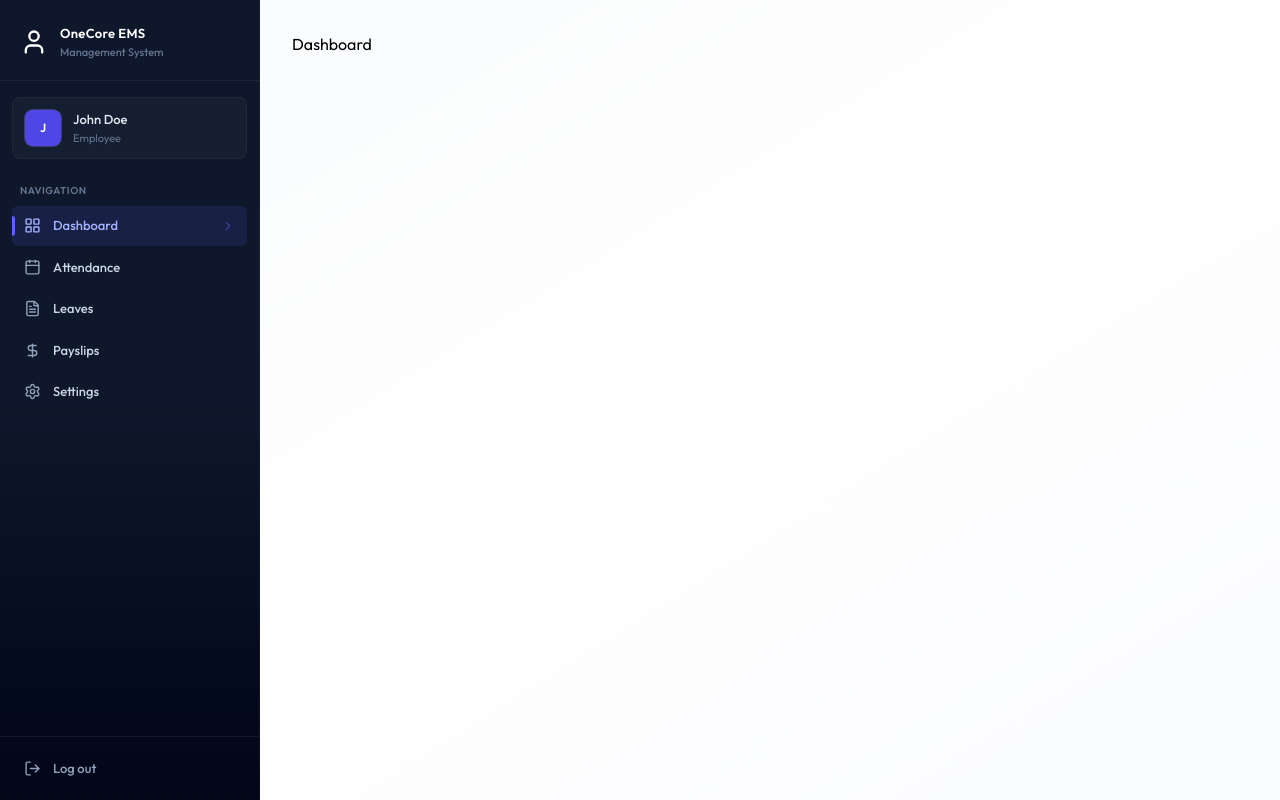
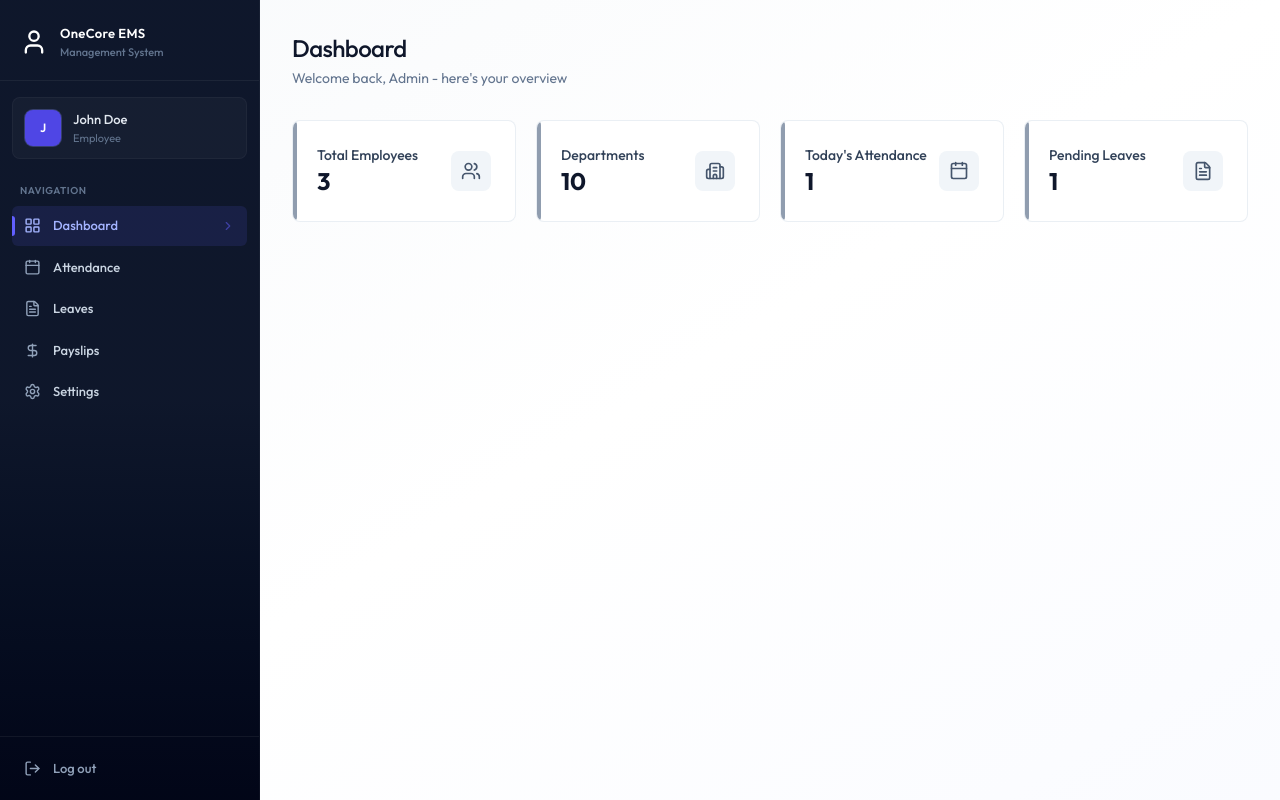
Before and after one commit to hiteshmahajan434/EMS, a React (Vite) app in the folder frontend/: page /dashboard in a window 1280 px wide. Built offline with nearby package versions, Linux system fonts and the light colour scheme; the HTML template or start-up script is replaced by a standard one.

Commit message:
Added Dashboard UI

```diff
--- /dev/null
+++ b/frontend/src/components/AdminDashboard.jsx
@@ -0,0 +1,69 @@
+import { Building2Icon, CalendarIcon, FileTextIcon, UsersIcon } from 'lucide-react'
+import React from 'react'
+
+const AdminDashboard = ({data}) => {
+    const stats = [
+        {
+            icon: UsersIcon,
+            value: data.totalEmployees,
+            label: "Total Employees",
+            description: "Active workforce"
+        },
+        {
+            icon: Building2Icon,
+            value: data.totalDepartments,
+            label: "Departments",
+            description: "Organization units"
+        },
+        {
+            icon: CalendarIcon,
+            value: data.todayAttendance,
+            label: "Today's Attendance",
+            description: "Checked in today"
+        },
+        {
+            icon: FileTextIcon,
+            value: data.pendingLeaves,
+            label: "Pending Leaves",
+            description: "Awaiting approval"
+        },
+    ]
+
+    return (
+        <div className='animate-fade-in'>
+            <div className='page-header'>
+                <h1 className='page-title'>
+                    Dashboard
+                </h1>
+                <p className='page-subtitle'>
+                    Welcome back, Admin - here's your overview
+                </p>
+            </div>
+
+            <div className='grid grid-cols-1 sm:grid-cols-2 lg:grid-cols-4 gap-4 sm:gap-5 mb-8'>
+                {stats.map((s) => (
+                    <div
+                        key={s.label}
+                        className="card card-hover p-5 sm:p-6 relative overflow-hidden group flex items-center justify-between"
+                    >
+                        <div>
+                            <div className='absolute left-0 top-0 bottom-0 w-1 rounded-r-full bg-slate-500/70 group-hover:bg-indigo-500/7' />
+                            <p className='text-sm font-medium text-slate-700'>
+                                {s.label}
+                            </p>
+                            <p className='text-2xl font-bold text-slate-900'>
+                                {s.value}
+                            </p>
+                            {/* <p className="text-xs text-slate-500 mt-1">
+                                {card.subtitle}
+                            </p> */}
+                        </div>
+                        <s.icon className='size-10 p-2.5 rounded-lg bg-slate-100  text-slate-600 group-hover:bg-indigo-50  group-hover:text-indigo-600 transition-colors duration-200'/>
+                    </div>
+                ))}
+            </div>
+        </div>
+    )
+}
+
+export default AdminDashboard
--- /dev/null
+++ b/frontend/src/components/EmployeeDashboard.jsx
@@ -0,0 +1,80 @@
+import { ArrowRightIcon, CalendarIcon, DollarSignIcon, FileTextIcon } from 'lucide-react';
+import React from 'react'
+import {Link} from 'react-router-dom'
+
+const EmployeeDashboard = ({data}) => {
+    const emp = data.employee;
+
+    const cards = [
+        {
+            icon: CalendarIcon,
+            value: data.currentMonthAttendance,
+            title: "Days Present",
+            subtitle: "This month"
+        },
+        {
+            icon: FileTextIcon,
+            value: data.pendingLeaves,
+            title: "Pending Leaves",
+            subtitle: "Awaiting approval"
+        },
+        {
+            icon: DollarSignIcon,
+            value: data.latestPayslip ? `$${data.latestPayslip.netSalary?.toLocaleString()}` : "N/A",
+            title: "Latest Payslip",
+            subtitle: "Most recent payout"
+        },
+    ]
+
+    return (
+        <div className='animate-fade-in'>
+            <div className='page-header'>
+                <h1 className='page-title'>
+                    Welcome, {emp?.firstName}
+                </h1>
+                <p className='page-subtitle'>
+                    {emp?.position} - {emp?.department || "No Department"}
+                </p>
+            </div>
+
+            <div className='grid grid-cols-1 sm:grid-cols-3 gap-4 sm:gap-5 mb-8'>
+                {cards.map((card, index) => (
+                    <div
+                        key={index}
+                        className="card card-hover p-5 sm:p-6 relative overflow-hidden group flex items-center justify-between"
+                    >
+                        <div>
+                            <div className='absolute left-0 top-0 bottom-0 w-1 rounded-r-full bg-slate-500/70 group-hover:bg-indigo-500/7' />
+                            <p className='text-sm font-medium text-slate-700'>
+                                {card.title}
+                            </p>
+                            <p className='text-2xl font-bold text-slate-900'>
+                                {card.value}
+                            </p>
+                            <p className="text-xs text-slate-500 mt-1">
+                                {card.subtitle}
+                            </p>
+                        </div>
+                        <card.icon className='size-10 p-2.5 rounded-lg bg-slate-100  text-slate-600 group-hover:bg-indigo-50  group-hover:text-indigo-600 transition-colors duration-200'/>
+                    </div>
+                ))}
+            </div>
+            <div className='flex flex-col sm:flex-row gap-3'>
+                <Link
+                    to="/attendance"
+                    className='btn-primary text-center inline-flex items-center justify-center gap-2'
+                >
+                    Mark Attendance <ArrowRightIcon className='size-4'/>
+                </Link>
+                <Link
+                    to="/leave"
+                    className='btn-secondary text-center'
+                >
+                    Apply for leave
+                </Link>
+            </div>
+        </div>
+    )
+}
+
+export default EmployeeDashboard
--- /dev/null
+++ b/frontend/src/components/Loading.jsx
@@ -0,0 +1,12 @@
+import React from 'react'
+
+const Loading = () => {
+  return (
+    <div className='flex justify-center h-screen items-center'>
+        <div className='animate-spin size-8 border-2 border-indigo-600 border-t-transparent rounded-full'>
+        </div>
+    </div>
+  )
+}
+
+export default Loading
--- a/frontend/src/pages/Dashboard.jsx
+++ b/frontend/src/pages/Dashboard.jsx
@@ -1,8 +1,30 @@
+import { useEffect, useState } from "react"
+import { dummyAdminDashboardData, dummyEmployeeDashboardData } from "../assets/assets";
+import Loading from "../components/Loading";
+import EmployeeDashboard from "../components/EmployeeDashboard";
+import AdminDashboard from "../components/AdminDashboard";
 
 const Dashboard = () => {
-  return (
-    <div>Dashboard</div>
-  )
+  const [data, setData] = useState(null);
+  const [loading, setLoading] = useState(true);
+
+  useEffect(() => {
+    setData(dummyAdminDashboardData)
+    setTimeout(() => {
+      setLoading(false);
+    }, 1000)
+  }, []);
+
+  if(loading) return <Loading/>
+  if(!data) return <p className="text-center text-slate-500 py-12">Failed to load dashboard</p>
+
+  if(data.role === "ADMIN"){
+    return <AdminDashboard data={data}/>
+  }
+  else{
+    return <EmployeeDashboard data={data}/>
+  }
+
 }
 
 export default Dashboard
```
